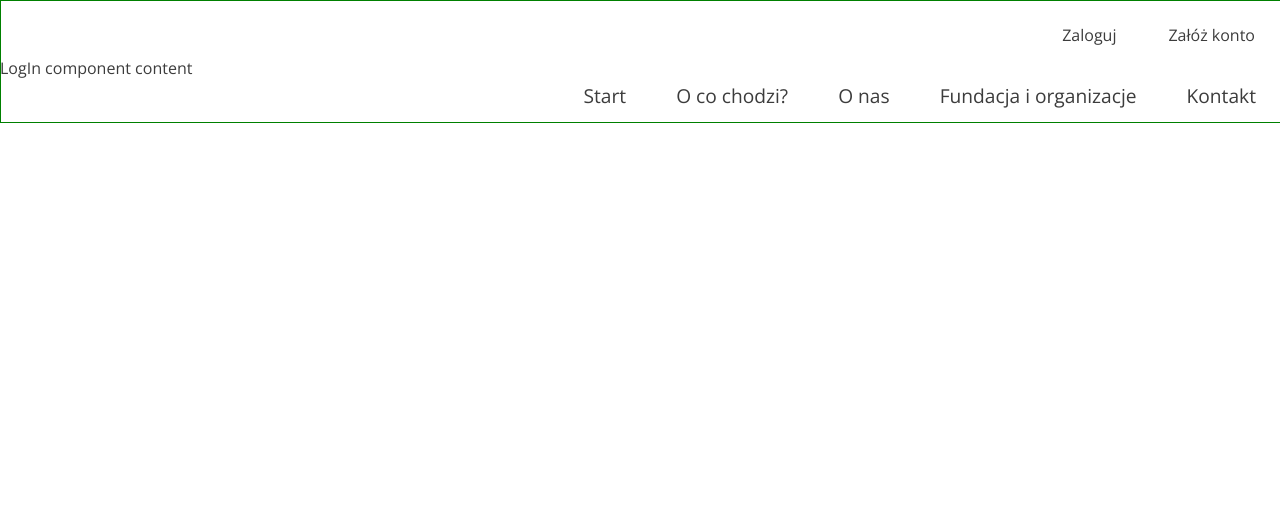
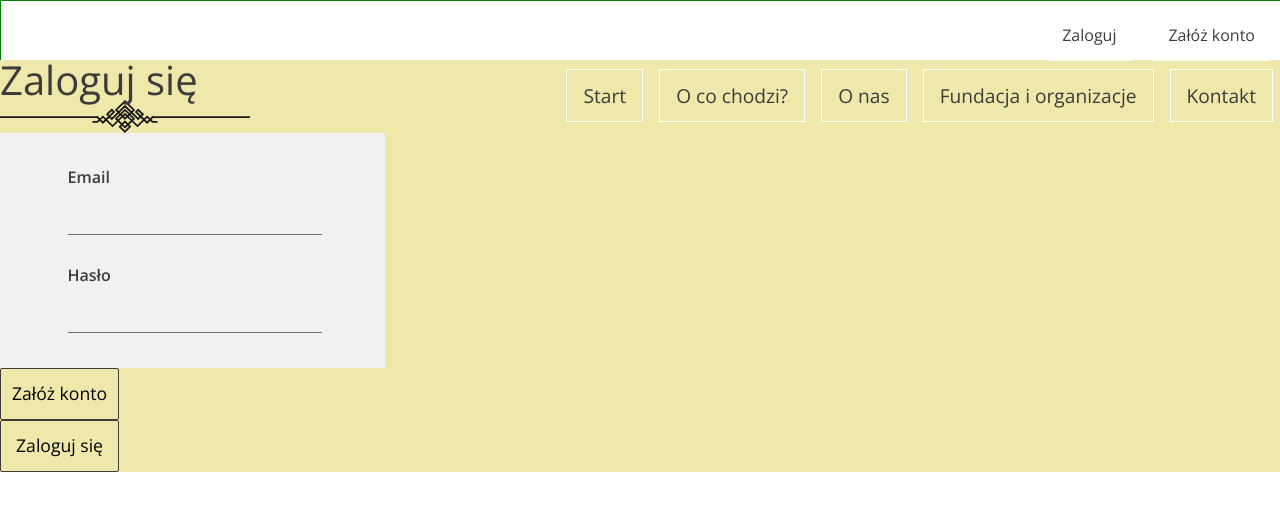
Before and after one commit to MartaSolo/oddaj-rzeczy, a React (Create React App) app: page /login in a window 1280 px wide. Shown: the top 510 px of the page. Built offline with nearby package versions, Linux system fonts and the light colour scheme.

Commit message:
added LogInForm component, styling the component

```diff
--- a/src/components/atoms/AuthLink/AuthLink.scss
+++ b/src/components/atoms/AuthLink/AuthLink.scss
@@ -16,3 +16,16 @@
     }
   }
 }
+
+.login__button-register,
+.login__button-login {
+  display: flex;
+  justify-content: center;
+  align-items: center;
+  width: 117px;
+  height: 50px;
+  border-radius: 2px;
+  border: 1px solid $colorFontPrimary;
+  font-size: 1.1rem;
+  color: $colorFontSecondary;
+}
--- a/src/components/atoms/Decoration/Decoration.scss
+++ b/src/components/atoms/Decoration/Decoration.scss
@@ -5,7 +5,8 @@
 .about__text-decoration,
 .organizations__content-decoration,
 .about__text-decoration,
-.contact__text-decoration {
+.contact__text-decoration,
+.login__content-decoration {
   background-image: url(../../../assets/decoration.svg);
   background-position: center;
   background-repeat: no-repeat;
--- /dev/null
+++ b/src/components/molecules/LogInForm/LogInForm.js
@@ -0,0 +1,34 @@
+import "./LogInForm.scss";
+
+const LogInForm = () => {
+  return (
+    <form className="login__content-form">
+      <div className="contact__form-inputs">
+        <div className="contact__form-input">
+          <label className="login__input-label" htmlFor="email">
+            Email
+          </label>
+          <input
+            className="login__input-input"
+            type="email"
+            id="email"
+            name="email"
+          ></input>
+        </div>
+        <div className="contact__form-input">
+          <label className="login__input-label" htmlFor="password">
+            Hasło
+          </label>
+          <input
+            className="login__input-input"
+            type="password"
+            id="password"
+            name="password"
+          ></input>
+        </div>
+      </div>
+    </form>
+  );
+};
+
+export default LogInForm;
--- /dev/null
+++ b/src/components/molecules/LogInForm/LogInForm.scss
@@ -0,0 +1,32 @@
+@import "../../../scss/settings/colors";
+
+.login__content-form {
+  background-color: $colorFormBackground;
+  max-width: 385px;
+  height: 235px;
+  display: flex;
+  justify-content: center;
+  align-items: center;
+  .contact__form-inputs {
+    width: 250px;
+    .contact__form-input {
+      &:first-child {
+        margin-bottom: 2rem;
+      }
+      .login__input-label {
+        display: block;
+        width: 100%;
+        font-size: 1rem;
+        font-weight: 600;
+        margin-bottom: 2rem;
+      }
+      .login__input-input {
+        display: block;
+        width: 100%;
+        border: none;
+        background-color: $colorFormBackground;
+        border-bottom: 1px solid $colorPagination;
+      }
+    }
+  }
+}
--- /dev/null
+++ b/src/components/molecules/LogInForm/index.js
@@ -0,0 +1,3 @@
+import LogInForm from "./LogInForm";
+
+export default LogInForm;
--- a/src/components/pages/LogIn/LogIn.js
+++ b/src/components/pages/LogIn/LogIn.js
@@ -1,10 +1,32 @@
+import Decoration from "../../atoms/Decoration";
+import AuthLink from "../../atoms/AuthLink";
 import Header from "../../organisms/Header";
+import LogInForm from "../../molecules/LogInForm";
+import "./LogIn.scss";
 
 const LogIn = () => {
   return (
     <>
       <Header />
-      <div>LogIn component content</div>
+      <section className="login">
+        <div className="login__content">
+          <h1 className="login__content-title">Zaloguj się</h1>
+          <Decoration className="login__content-decoration" />
+          <LogInForm />
+        </div>
+        <div className="login__content-buttons">
+          <AuthLink
+            to="/register"
+            className="login__button-register"
+            text="Załóż konto"
+          />
+          <AuthLink
+            to="/login"
+            className="login__button-login"
+            text="Zaloguj się"
+          />
+        </div>
+      </section>
     </>
   );
 };
--- /dev/null
+++ b/src/components/pages/LogIn/LogIn.scss
@@ -0,0 +1,8 @@
+.login {
+  background-color: palegoldenrod;
+  .login__content {
+    .login__content-title {
+      font-size: 2.5rem;
+    }
+  }
+}
```
